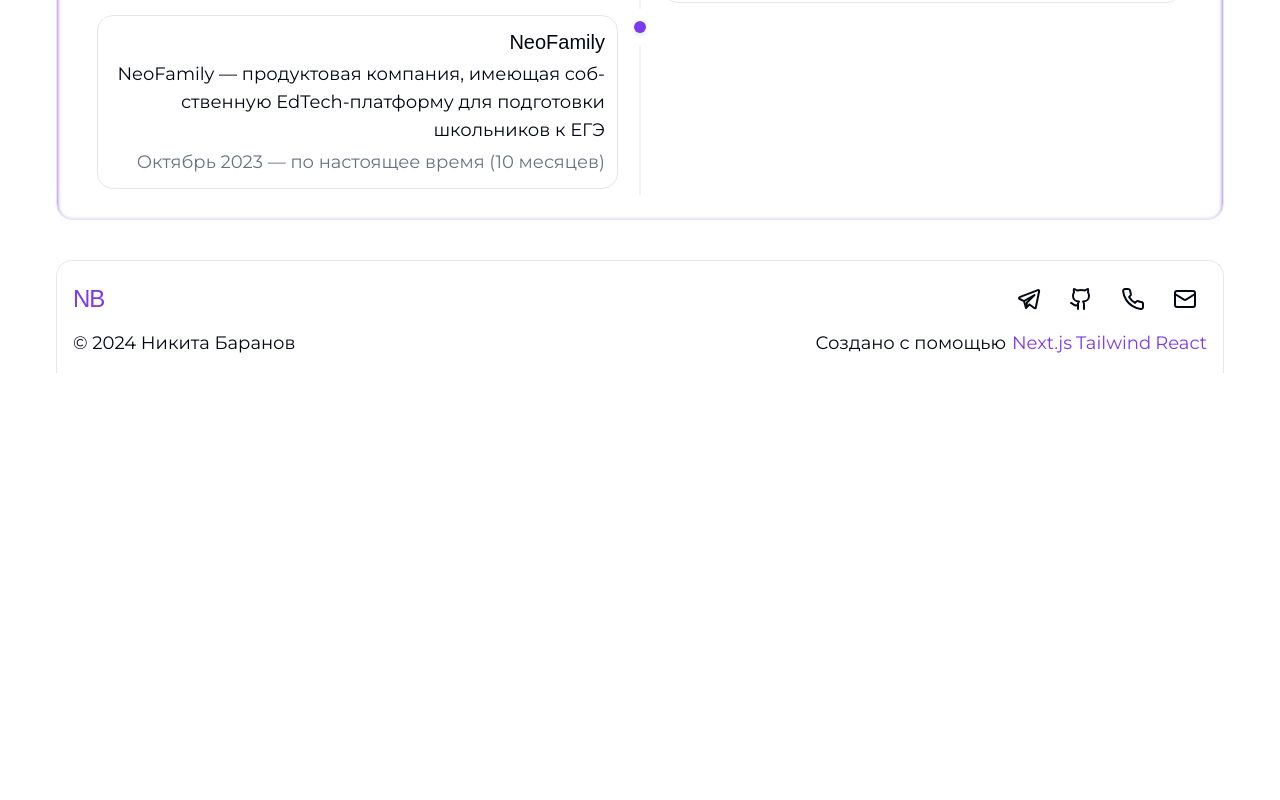
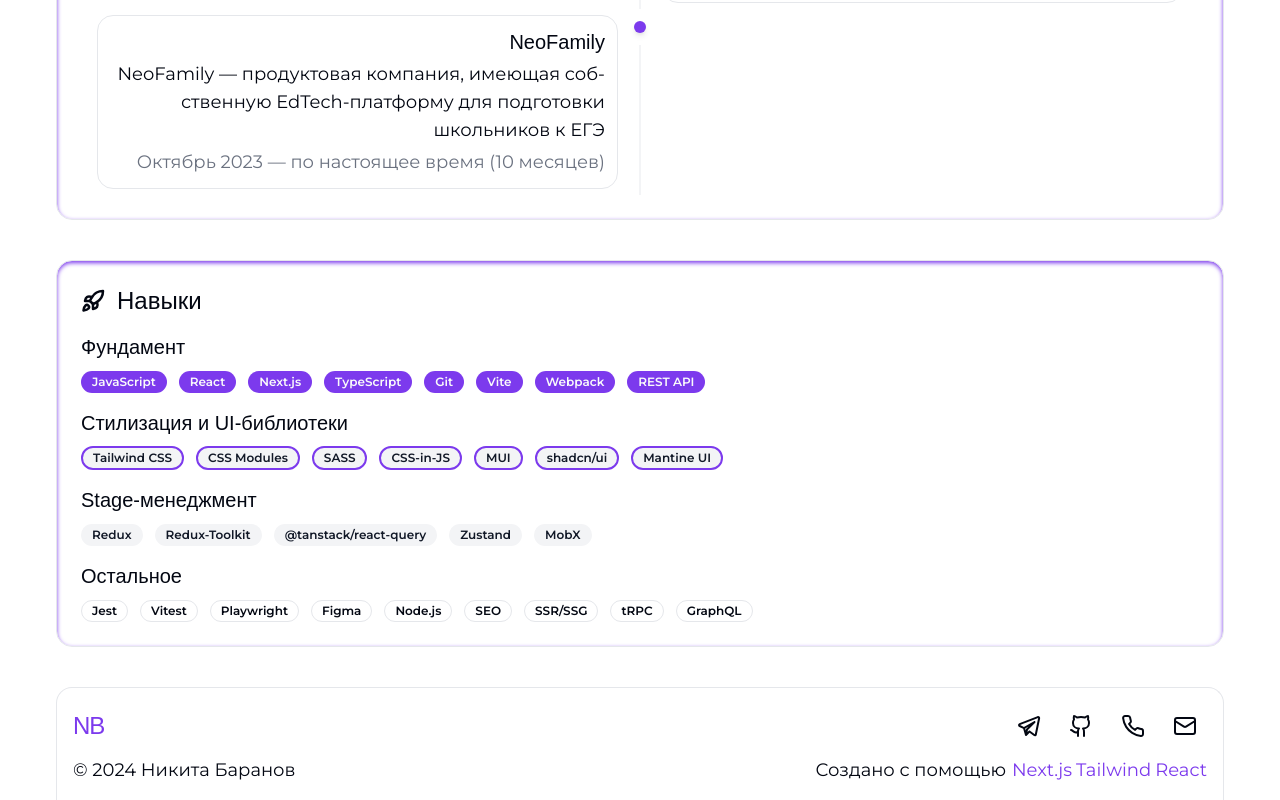
Before and after one commit to gl3af/portfolio, a Next.js app: page / in a window 1280 px wide. Shown: the part 1250-2050 px from the top of the page. Before the commit the page ends 1623 px from the top, so only its background shows below. Built offline with nearby package versions, Linux system fonts and the light colour scheme; a web font is replaced by a local one.

Commit message:
feat: skills section
- New badge variant

```diff
--- a/src/app/page.tsx
+++ b/src/app/page.tsx
@@ -1,6 +1,7 @@
 import { About } from "@/widgets/about";
 import { Experience } from "@/widgets/experience";
 import { Hero } from "@/widgets/hero";
+import { Skills } from "@/widgets/skills";
 
 export default function Home() {
   return (
@@ -8,6 +9,7 @@ export default function Home() {
       <Hero />
       <About />
       <Experience />
+      <Skills />
     </main>
   );
 }
--- a/src/shared/ui/badge.tsx
+++ b/src/shared/ui/badge.tsx
@@ -11,6 +11,8 @@ const badgeVariants = cva(
         default: "border-transparent bg-primary text-primary-foreground hover:bg-primary/80",
         secondary:
           "border-transparent bg-secondary text-secondary-foreground hover:bg-secondary/80",
+        border:
+          "border-primary border-2 bg-secondary text-secondary-foreground hover:bg-secondary/80",
         destructive:
           "border-transparent bg-destructive text-destructive-foreground hover:bg-destructive/80",
         outline: "text-foreground",
--- /dev/null
+++ b/src/widgets/skills/index.ts
@@ -0,0 +1 @@
+export * from "./ui";
--- /dev/null
+++ b/src/widgets/skills/lib/constants.ts
@@ -0,0 +1,43 @@
+import type { badgeVariants } from "@/shared/ui";
+import type { VariantProps } from "class-variance-authority";
+
+type BadgeVariant = NonNullable<VariantProps<typeof badgeVariants>["variant"]>;
+
+export type SkillGroup = {
+  name: string;
+  variant: BadgeVariant;
+  skills: string[];
+};
+
+export const skillGroups: SkillGroup[] = [
+  {
+    name: "Фундамент",
+    variant: "default",
+    skills: ["JavaScript", "React", "Next.js", "TypeScript", "Git", "Vite", "Webpack", "REST API"],
+  },
+  {
+    name: "Стилизация и UI-библиотеки",
+    variant: "border",
+    skills: ["Tailwind CSS", "CSS Modules", "SASS", "CSS-in-JS", "MUI", "shadcn/ui", "Mantine UI"],
+  },
+  {
+    name: "Stage-менеджмент",
+    variant: "secondary",
+    skills: ["Redux", "Redux-Toolkit", "@tanstack/react-query", "Zustand", "MobX"],
+  },
+  {
+    name: "Остальное",
+    variant: "outline",
+    skills: [
+      "Jest",
+      "Vitest",
+      "Playwright",
+      "Figma",
+      "Node.js",
+      "SEO",
+      "SSR/SSG",
+      "tRPC",
+      "GraphQL",
+    ],
+  },
+];
--- /dev/null
+++ b/src/widgets/skills/lib/index.ts
@@ -0,0 +1 @@
+export * from "./constants";
--- /dev/null
+++ b/src/widgets/skills/ui/group.tsx
@@ -0,0 +1,20 @@
+import { Badge, SmallTitle } from "@/shared/ui";
+
+import type { SkillGroup } from "../lib";
+
+type GroupProps = SkillGroup;
+
+export function Group({ name, skills, variant }: GroupProps) {
+  return (
+    <div className="space-y-2">
+      <SmallTitle>{name}</SmallTitle>
+      <ul className="flex flex-wrap gap-2 md:gap-3">
+        {skills.map((skill) => (
+          <li>
+            <Badge variant={variant}>{skill}</Badge>
+          </li>
+        ))}
+      </ul>
+    </div>
+  );
+}
--- /dev/null
+++ b/src/widgets/skills/ui/index.ts
@@ -0,0 +1 @@
+export * from "./skills";
--- /dev/null
+++ b/src/widgets/skills/ui/skills.tsx
@@ -0,0 +1,18 @@
+import { Rocket } from "lucide-react";
+
+import { Section } from "@/shared/ui";
+
+import { skillGroups } from "../lib";
+import { Group } from "./group";
+
+export function Skills() {
+  return (
+    <Section title="Навыки" id="skills" icon={<Rocket strokeWidth={2.5} />}>
+      <div className="space-y-2 md:space-y-4">
+        {skillGroups.map(({ name, skills, variant }) => (
+          <Group name={name} skills={skills} variant={variant} />
+        ))}
+      </div>
+    </Section>
+  );
+}
```
